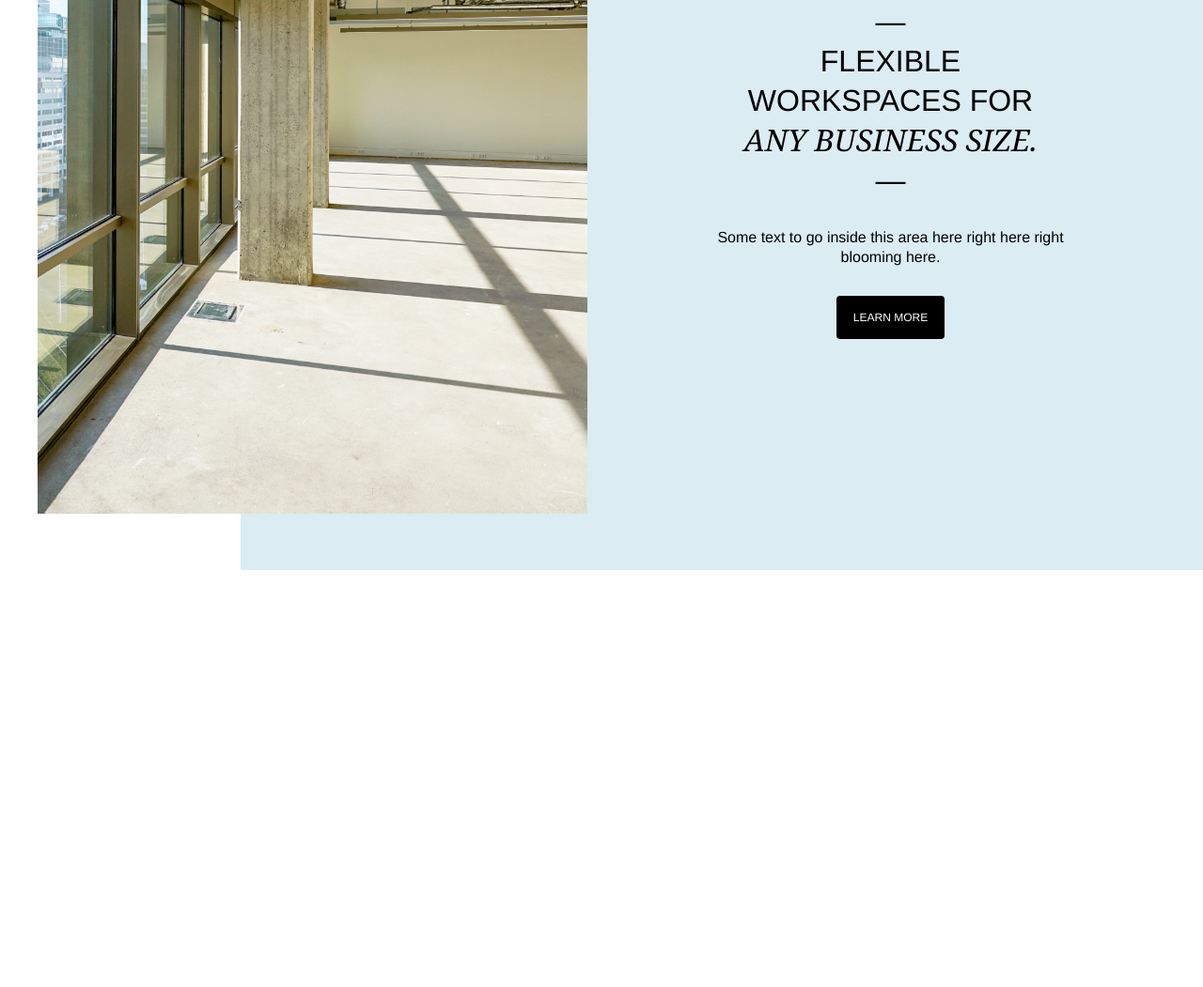
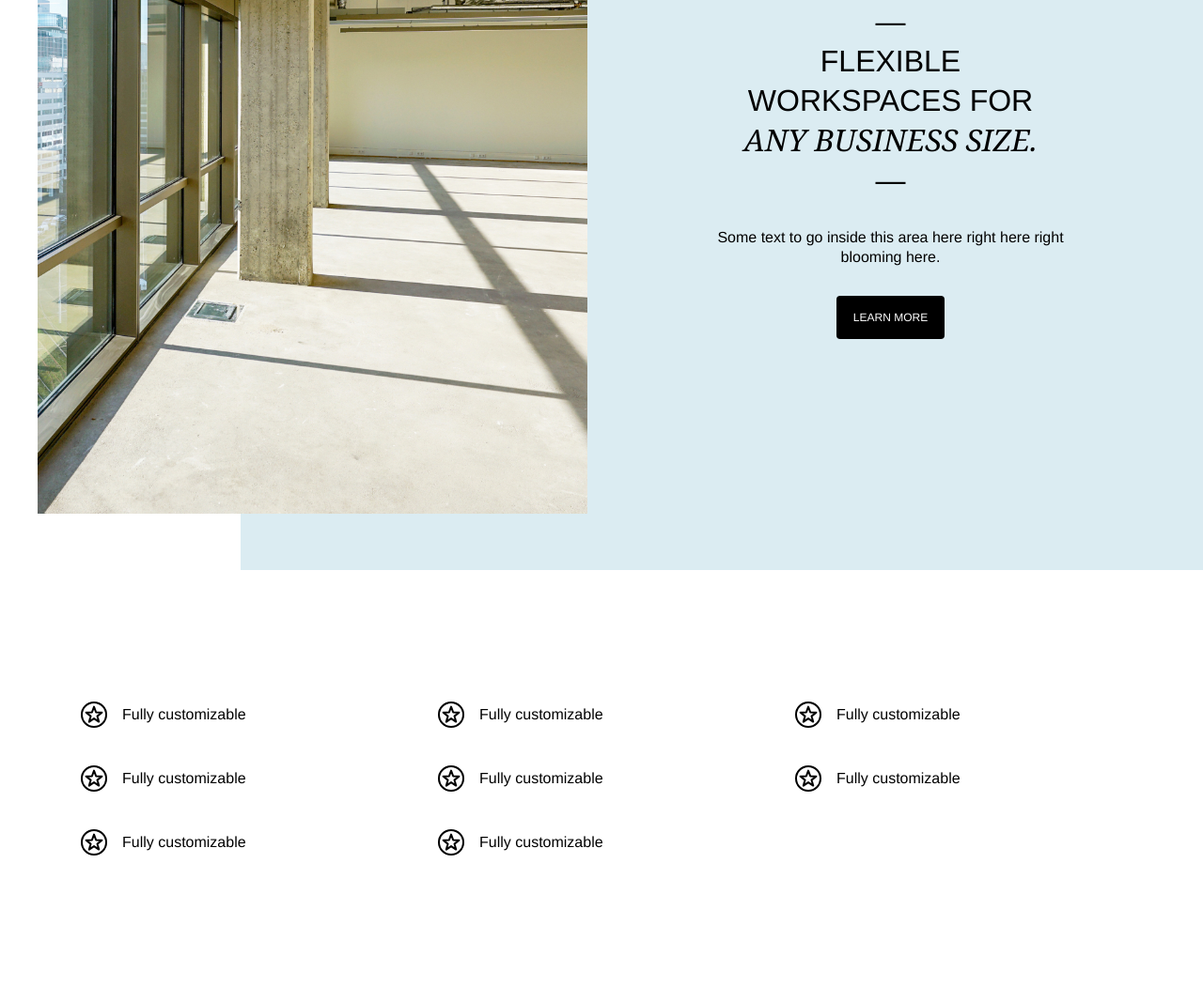
Before and after one commit to hellojasonbooth/hofplein, a website: page index.html in a window 1280 px wide. Shown: the part 1713-2764 px from the top of the page at 94% size. Before the commit the page ends 2320 px from the top, so only its background shows below. Drawn offline with nearby package versions, Linux system fonts and the light colour scheme.

Commit message:
features icons added

```diff
--- a/css/app.scss
+++ b/css/app.scss
@@ -249,3 +249,28 @@ div.col-md {
     }
 
 }
+
+
+
+/* ======== FEATURES ======== */
+
+section.features  {
+
+    padding: 120px 20px;
+
+    div.row {
+
+        div.flex {
+            display: flex;
+            align-items: center;
+            padding: 20px 16px;
+
+            img {
+                margin-right: 16px;
+            }
+        }
+
+    }
+
+
+}
--- a/index.html
+++ b/index.html
@@ -88,6 +88,45 @@
         </div>
     </section>
 
+    <section class="features">
+        <div class="container">
+            <div class="row">
+                <div class="col-6 col-md-4 flex">
+                    <img src="img/star.svg">
+                    <p>Fully customizable</p>
+                </div>
+                <div class="col-6 col-md-4 flex">
+                    <img src="img/star.svg">
+                    <p>Fully customizable</p>
+                </div>
+                <div class="col-6 col-md-4 flex">
+                    <img src="img/star.svg">
+                    <p>Fully customizable</p>
+                </div>
+                <div class="col-6 col-md-4 flex">
+                    <img src="img/star.svg">
+                    <p>Fully customizable</p>
+                </div>
+                <div class="col-6 col-md-4 flex">
+                    <img src="img/star.svg">
+                    <p>Fully customizable</p>
+                </div>
+                <div class="col-6 col-md-4 flex">
+                    <img src="img/star.svg">
+                    <p>Fully customizable</p>
+                </div>
+                <div class="col-6 col-md-4 flex">
+                    <img src="img/star.svg">
+                    <p>Fully customizable</p>
+                </div>
+                <div class="col-6 col-md-4 flex">
+                    <img src="img/star.svg">
+                    <p>Fully customizable</p>
+                </div>
+            </div>
+        </div>
+    </section>
+
 
 
 
```
Also changed, not shown: app.css.
